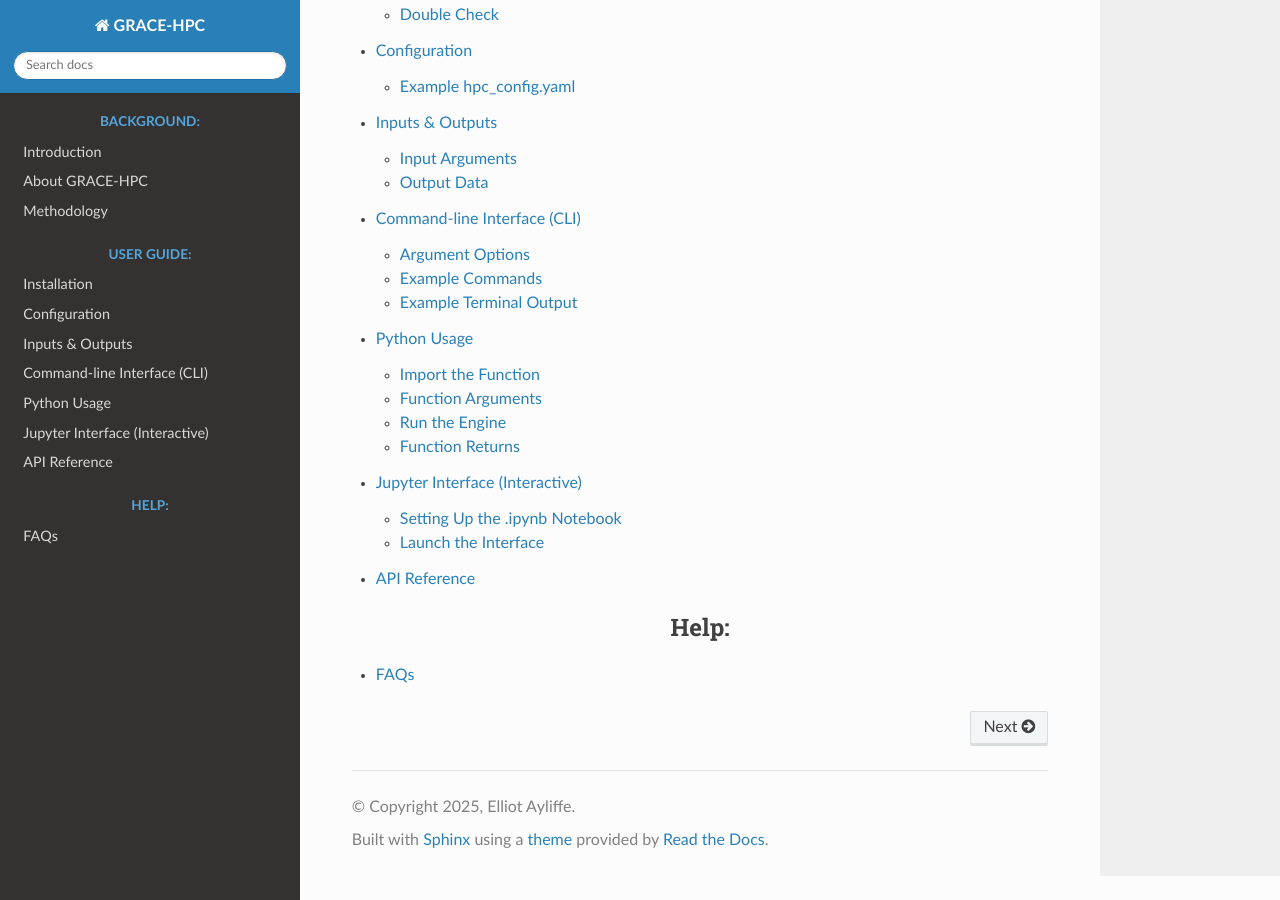
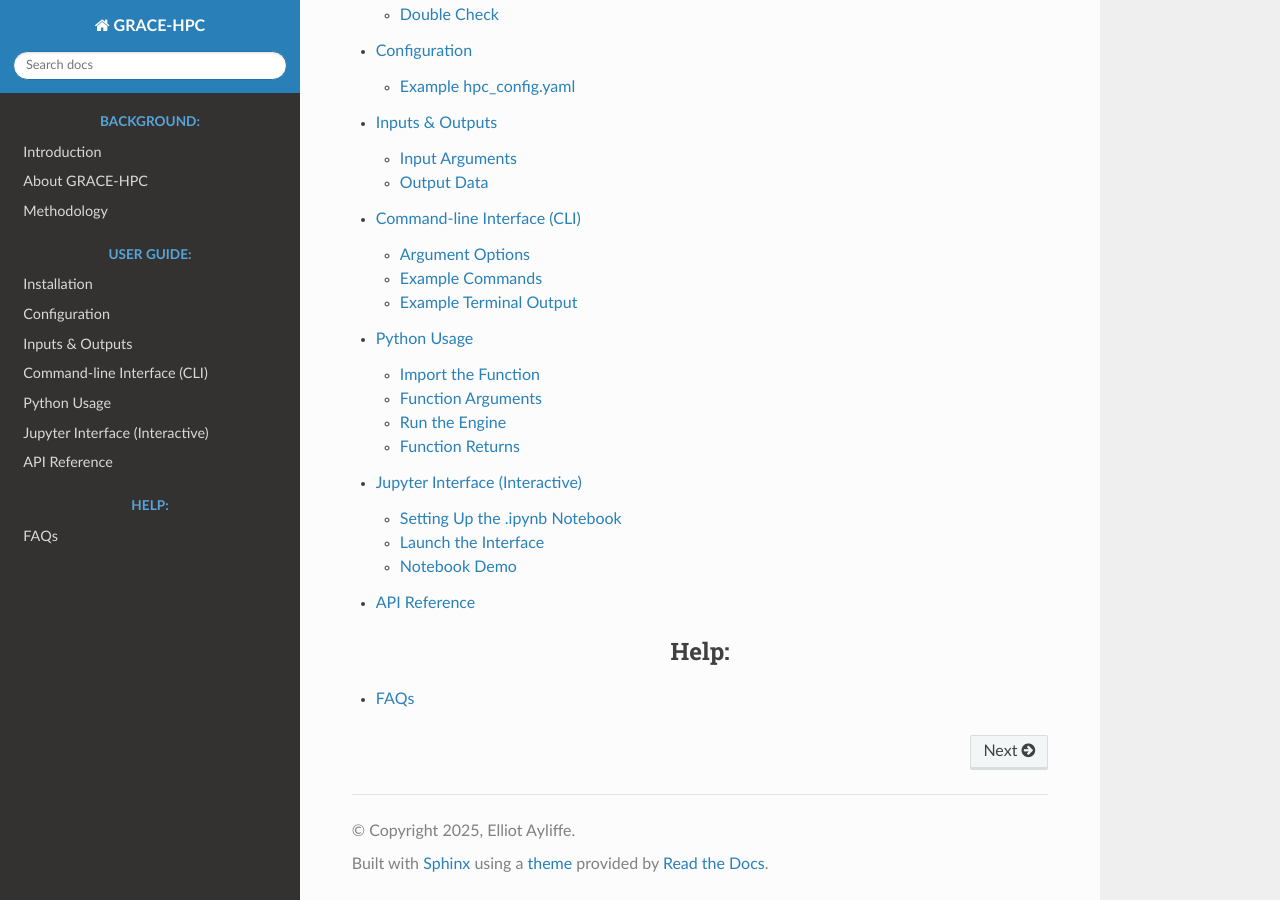
Before and after one commit to Elliot-Ayliffe/GRACE-HPC, a Sphinx documentation site: the page built from docs/index.rst, in a window 1280 px wide and 900 px high, scrolled down 851 px. Built offline with Sphinx 7.4.7 and the Read the Docs theme 3.1.0, drawn with Linux system fonts in a browser that asks for light colours.

Commit message:
adding a test demo

```diff
--- a/docs/jupyter.md
+++ b/docs/jupyter.md
@@ -46,7 +46,10 @@
 The [input arguments](inputs_outputs.md#input-arguments) behave in the same way as the [CLI](cli.md) and [Python Usage](function.md).
 Users can easily enter different parameters using the widgets and repeatedly run the tool and instantly visualise the corresponding results.
 
+
+## Notebook Demo
+
 The video below demonstrates the tool in action within **JupyterLab** on Isambard-AI.
 
-
 ![Demo](_static/app_navigation.gif)
+![Demo](_static/demo.gif)
```
Also changed, not shown: 1 other file.
